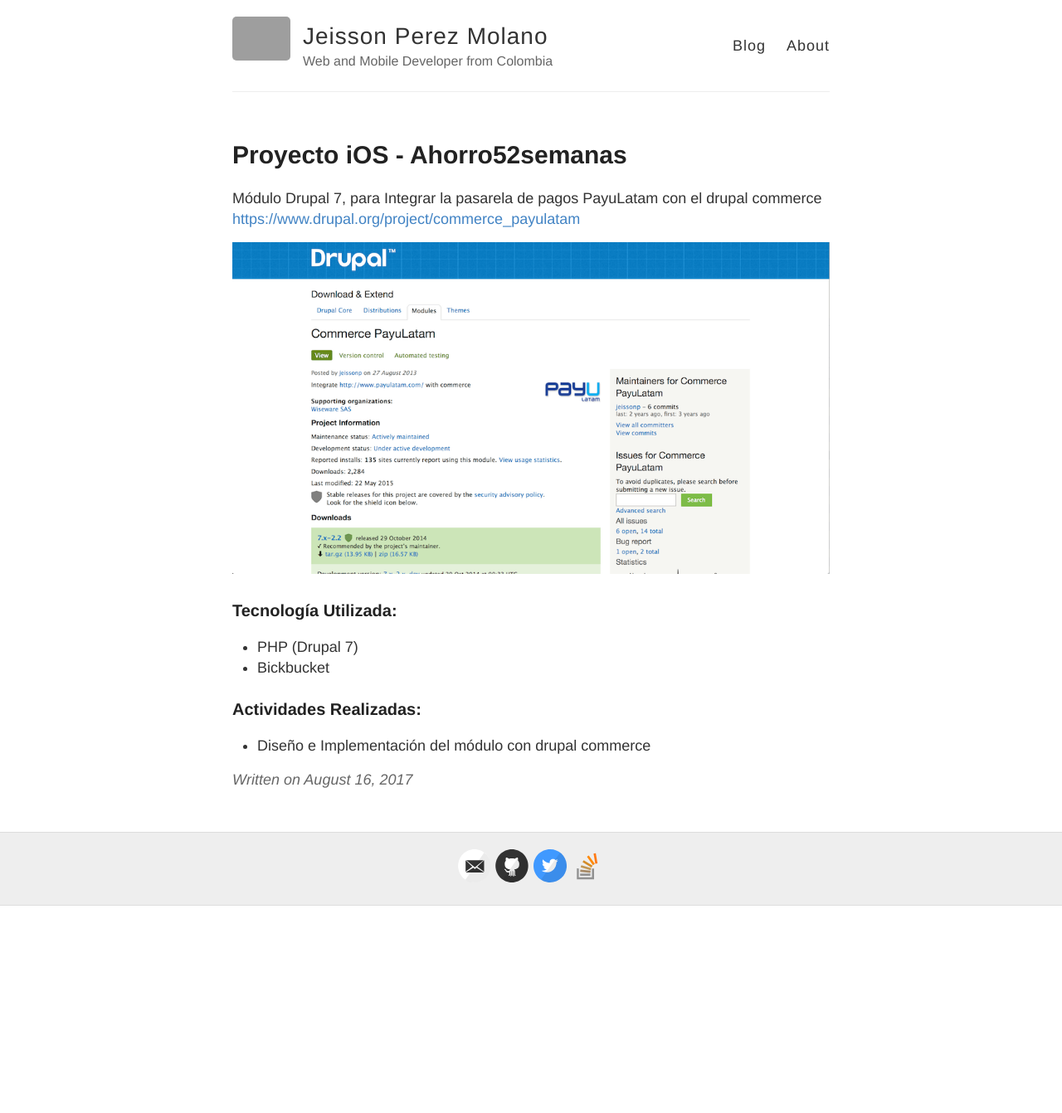
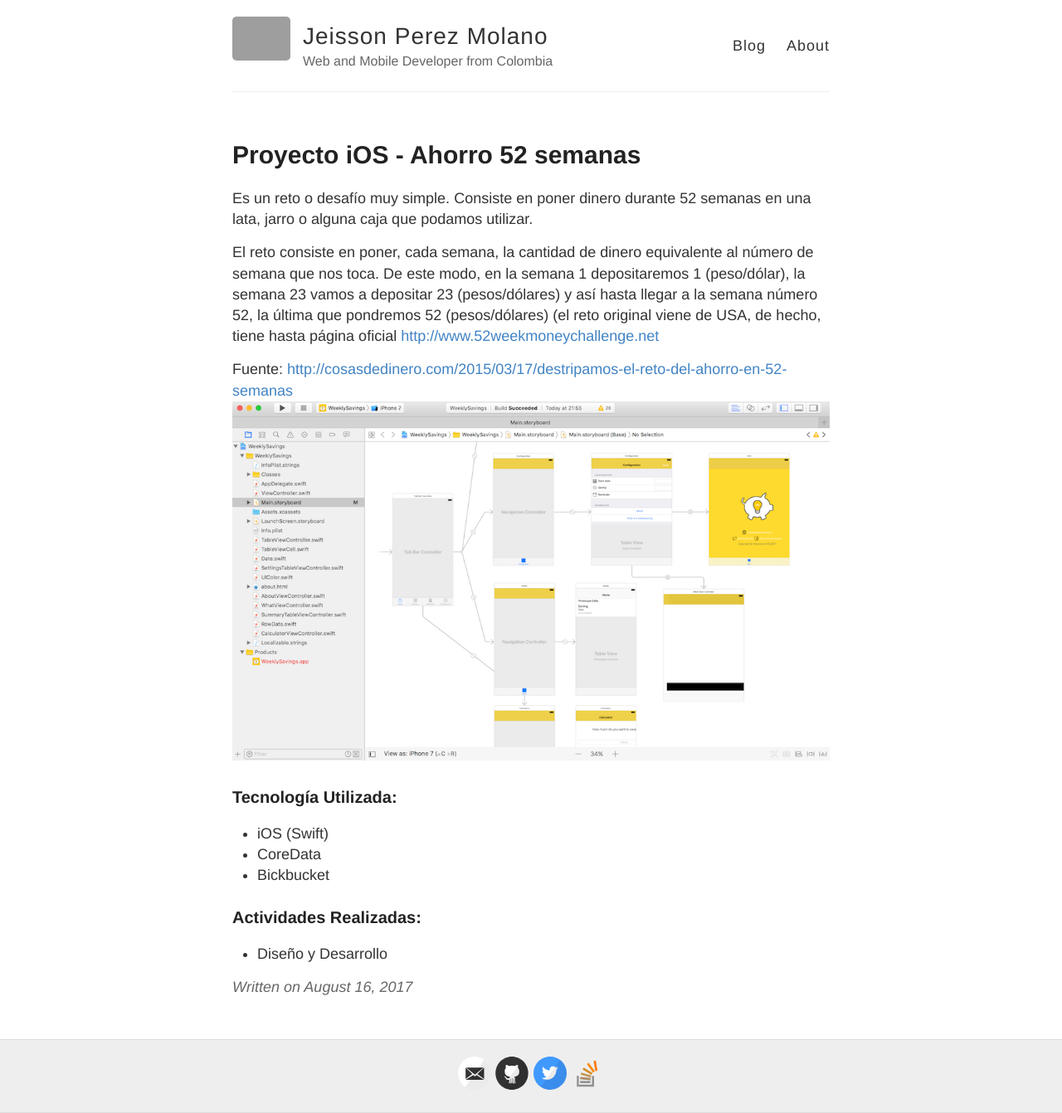
Before and after one commit to jeissonp/jeissonp.github.com, a Jekyll site: the page built from _posts/2017-08-16-porfolio-ios-weekly.md, in a window 1280 px wide. Shown: the whole page at 83% size. Built offline with Jekyll 4.4.1, drawn with Linux system fonts in a browser that asks for light colours; before the commit the page ends 1092 px from its top, so only the background shows below that; grey boxes are pictures that could not be loaded.

Commit message:
progress

```diff
--- a/_posts/2017-08-16-porfolio-ios-weekly.md
+++ b/_posts/2017-08-16-porfolio-ios-weekly.md
@@ -1,14 +1,18 @@
 ---
 layout: post
-title: Proyecto iOS - Ahorro52semanas
+title: Proyecto iOS - Ahorro 52 semanas
 ---
-M&oacute;dulo Drupal 7, para Integrar la pasarela de pagos PayuLatam con el drupal commerce [https://www.drupal.org/project/commerce_payulatam](https://www.drupal.org/project/commerce_payulatam)
+Es un reto o desaf&iacute;o muy simple. Consiste en poner dinero durante 52 semanas en una lata, jarro o alguna caja que podamos utilizar.
 
-![Home]({{ site.baseurl }}/images/porfolio/commerce/commerce1.png)
+El reto consiste en poner, cada semana, la cantidad de dinero equivalente al n&uacute;mero de semana que nos toca. De este modo, en la semana 1 depositaremos 1 (peso/d&oacute;lar), la semana 23 vamos a depositar 23 (pesos/d&oacute;lares) y as&iacute; hasta llegar a la semana n&uacute;mero 52, la &uacute;ltima que pondremos 52 (pesos/d&oacute;lares) (el reto original viene de USA, de hecho, tiene hasta p&aacute;gina oficial [http://www.52weekmoneychallenge.net](http://www.52weekmoneychallenge.net)
+
+Fuente: [http://cosasdedinero.com/2015/03/17/destripamos-el-reto-del-ahorro-en-52-semanas](http://cosasdedinero.com/2015/03/17/destripamos-el-reto-del-ahorro-en-52-semanas)
+![Home]({{ site.baseurl }}/images/porfolio/ios/ios1.png)
 
 ### Tecnolog&iacute;a Utilizada:
- - PHP (Drupal 7)
+ - iOS (Swift)
+ - CoreData
  - Bickbucket
 
 ### Actividades Realizadas:
- - Diseño e Implementaci&oacute;n del m&oacute;dulo con drupal commerce
+ - Diseño y Desarrollo
```
Also changed, not shown: images/porfolio/ios/ios1.png (added).
